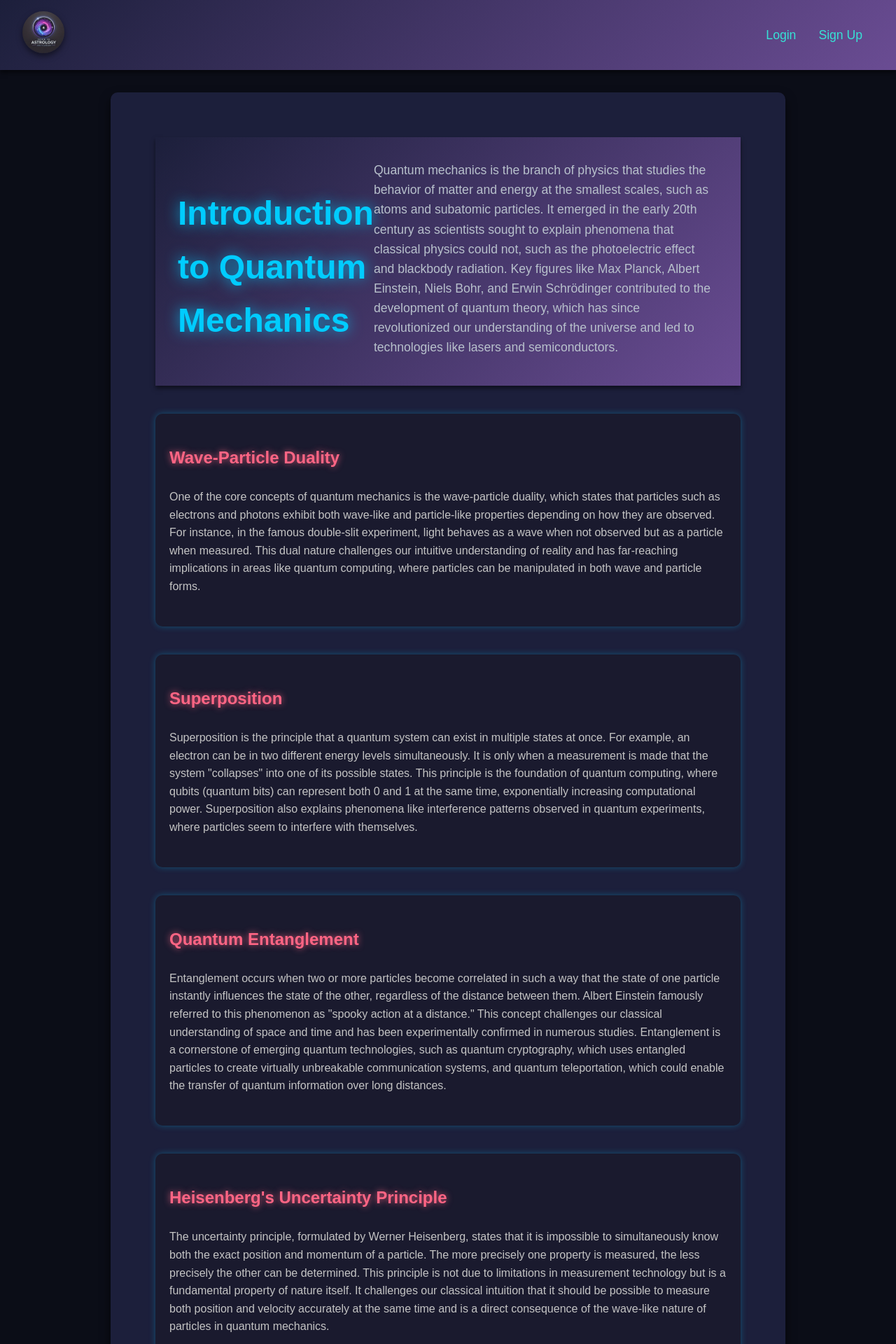
After one commit to SpiritedVibes/Intro-to-Astrology, a Django app: page /quantum-mechanics/ in a window 1280 px wide. The commit adds this page. Shown: the top 1920 px of the page at 70% size. Run offline with Django 5.2, Linux system fonts and the light colour scheme.

Commit message:
quantum mechanics html and style

```diff
--- /dev/null
+++ b/main_app/static/css/quantum_mechanics.css
@@ -0,0 +1,149 @@
+body {
+    margin: 0;
+    padding: 0;
+    font-family: 'Arial', sans-serif;
+    background-color: #0B0D17;
+    color: #F5F7FA;
+    line-height: 1.6;
+  }
+
+  header {
+    background: linear-gradient(135deg, #1C1F3B, #6A4C93);
+    color: #F5F7FA;
+    padding: 1rem 2rem;
+    display: flex;
+    align-items: center;
+    justify-content: space-between;
+    box-shadow: 0 4px 6px rgba(0, 0, 0, 0.5);
+    position: relative;
+    z-index: 10;
+    width: 100%;
+    box-sizing: border-box;
+    top: 0;
+  }
+
+  header h1 {
+    font-size: 48px;
+    color: #00ccff;
+    text-shadow: 0 0 20px rgba(0, 204, 255, 0.8);
+    margin-top: 50px;
+  }
+
+  header nav ul {
+    list-style: none;
+    margin: 0;
+    padding: 0;
+    display: flex;
+  }
+
+  header nav ul li {
+    margin: 0 1rem;
+  }
+
+  header nav a {
+    color: #37E2D5;
+    text-decoration: none;
+    font-size: 1.1rem;
+    transition: color 0.3s ease;
+  }
+
+  header nav a:hover {
+    color: #FF6584;
+    text-shadow: 0 0 5px #FF6584;
+  }
+
+  .exploration-container {
+    padding: 2rem;
+  }
+
+  .exploration-section {
+    margin-top: 40px;
+  }
+
+  .exploration-section h2 {
+    font-size: 2rem;
+    color: #F5F7FA;
+    text-shadow: 0 0 10px rgba(0, 204, 255, 0.5);
+  }
+
+  .exploration-section .info {
+    background: #1a1a2e;
+    margin: 20px 0;
+    padding: 20px;
+    border-radius: 10px;
+    box-shadow: 0 0 10px rgba(0, 204, 255, 0.3);
+  }
+
+  .exploration-section .info h3 {
+    font-size: 1.5rem;
+    color: #FF6584;
+    text-shadow: 0 0 10px rgba(255, 101, 132, 0.8);
+  }
+
+  .exploration-section .info p {
+    font-size: 1rem;
+    color: #c4c4c4;
+  }
+
+  .exploration-more-info {
+    text-align: center;
+    margin-top: 50px;
+  }
+
+  .exploration-more-info a {
+    color: #37E2D5;
+    text-decoration: none;
+    font-size: 1.2rem;
+  }
+
+  .exploration-more-info a:hover {
+    color: #FF6584;
+    text-shadow: 0 0 5px #FF6584;
+  }
+
+  footer {
+    background: #0B0D17;
+    color: #B8C1CC;
+    text-align: center;
+    padding: 1rem 0;
+    border-top: 1px solid #6A4C93;
+  }
+
+  footer p {
+    margin: 0;
+    font-size: 0.9rem;
+  }
+
+  footer a {
+    color: #37E2D5;
+    text-decoration: none;
+  }
+
+  footer a:hover {
+    color: #FF6584;
+  }
+
+  @media (max-width: 768px) {
+    header {
+        flex-direction: column;
+        align-items: center;
+        text-align: center;
+    }
+
+    header nav ul {
+        flex-direction: column;
+    }
+
+    header nav ul li {
+        margin: 0.5rem 0;
+    }
+
+    main {
+        padding: 1rem;
+        margin: 1rem auto;
+    }
+
+    header nav a {
+        font-size: 1rem;
+    }
+  }
--- a/main_app/templates/home.html
+++ b/main_app/templates/home.html
@@ -25,6 +25,12 @@
         </a>
     </div>
 
+    <div class="card">
+        <a href="{% url 'quantum_mechanics' %}">
+            <h2>Begin Learning Quantum Mechanics</h2>
+        </a>
+    </div>
+
     {% if not user.is_authenticated %}
         <section>
             <form action="{% url 'home' %}" method="post" class="login">
--- /dev/null
+++ b/main_app/templates/quantum_mechanics.html
@@ -0,0 +1,68 @@
+{% extends 'base.html' %}
+
+{% load static %}
+
+{% block head %}
+    <link rel="stylesheet" href="{% static 'css/quantum_mechanics.css' %}" />
+{% endblock %}
+
+{% block content %}
+    <div class="exploration-container">
+         <header>
+            <h1>Introduction to Quantum Mechanics</h1>
+            <p>Quantum mechanics is the branch of physics that studies the behavior of matter and energy at the smallest scales, such as atoms and subatomic particles. It emerged in the early 20th century as scientists sought to explain phenomena that classical physics could not, such as the photoelectric effect and blackbody radiation. Key figures like Max Planck, Albert Einstein, Niels Bohr, and Erwin Schrödinger contributed to the development of quantum theory, which has since revolutionized our understanding of the universe and led to technologies like lasers and semiconductors.</p>
+        </header>
+
+        <section class="exploration-section">
+            <div class="info">
+            <h3>Wave-Particle Duality</h3>
+            <p>One of the core concepts of quantum mechanics is the wave-particle duality, which states that particles such as electrons and photons exhibit both wave-like and particle-like properties depending on how they are observed. For instance, in the famous double-slit experiment, light behaves as a wave when not observed but as a particle when measured. This dual nature challenges our intuitive understanding of reality and has far-reaching implications in areas like quantum computing, where particles can be manipulated in both wave and particle forms.</p>
+        </div>
+
+        <section class="exploration-section">
+            <div class="info">
+            <h3>Superposition</h3>
+            <p>Superposition is the principle that a quantum system can exist in multiple states at once. For example, an electron can be in two different energy levels simultaneously. It is only when a measurement is made that the system "collapses" into one of its possible states. This principle is the foundation of quantum computing, where qubits (quantum bits) can represent both 0 and 1 at the same time, exponentially increasing computational power. Superposition also explains phenomena like interference patterns observed in quantum experiments, where particles seem to interfere with themselves.</p>
+        </div>
+
+        <section class="exploration-section">
+            <div class="info">
+            <h3>Quantum Entanglement</h3>
+            <p>Entanglement occurs when two or more particles become correlated in such a way that the state of one particle instantly influences the state of the other, regardless of the distance between them. Albert Einstein famously referred to this phenomenon as "spooky action at a distance." This concept challenges our classical understanding of space and time and has been experimentally confirmed in numerous studies. Entanglement is a cornerstone of emerging quantum technologies, such as quantum cryptography, which uses entangled particles to create virtually unbreakable communication systems, and quantum teleportation, which could enable the transfer of quantum information over long distances.</p>
+        </div>
+
+        <section class="exploration-section">
+            <div class="info">
+            <h3>Heisenberg's Uncertainty Principle</h3>
+            <p>The uncertainty principle, formulated by Werner Heisenberg, states that it is impossible to simultaneously know both the exact position and momentum of a particle. The more precisely one property is measured, the less precisely the other can be determined. This principle is not due to limitations in measurement technology but is a fundamental property of nature itself. It challenges our classical intuition that it should be possible to measure both position and velocity accurately at the same time and is a direct consequence of the wave-like nature of particles in quantum mechanics.</p>
+        </div>
+
+        <section class="exploration-section">
+            <div class="info">
+            <h3>Applications of Quantum Mechanics</h3>
+            <ul>
+                <li><strong>Quantum Computing:</strong> By leveraging the principles of superposition and entanglement, quantum computers can perform calculations at speeds far beyond the capabilities of classical computers. This could revolutionize industries such as cryptography, optimization, and drug discovery.</li>
+                <li><strong>Semiconductors:</strong> Quantum mechanics is fundamental to the operation of semiconductors, which are the building blocks of modern electronics. Transistors, which power everything from smartphones to computers, rely on quantum effects such as tunneling and energy band gaps.</li>
+                <li><strong>Quantum Cryptography:</strong> Quantum cryptography uses quantum principles like entanglement to create secure communication methods that are resistant to eavesdropping. Any attempt to intercept quantum information will disturb the system, revealing the presence of a hacker.</li>
+                <li><strong>Medical Imaging:</strong> Techniques such as Magnetic Resonance Imaging (MRI) rely on quantum mechanics. The interaction between magnetic fields and atomic nuclei provides detailed images of the inside of the human body, aiding in diagnoses and medical research.</li>
+            </ul>
+        </div>
+
+        <section id="key_figures" class="exploration-section">
+            <div class="info">
+            <h3>Key Figures in Quantum Mechanics</h3>
+            <ul>
+                <li><strong>Max Planck:</strong> Introduced the concept of quantized energy levels, which laid the foundation for quantum theory. Planck's work on black-body radiation helped establish the idea that energy is quantized and not continuous.</li>
+                <li><strong>Albert Einstein:</strong> Explained the photoelectric effect, showing that light has both particle and wave properties. His work on the photoelectric effect earned him the Nobel Prize in Physics in 1921, and it provided early evidence for the emerging quantum theory.</li>
+                <li><strong>Niels Bohr:</strong> Developed the Bohr model of the atom, integrating quantum concepts and explaining the behavior of electrons within atoms. His model was a crucial step in the development of quantum mechanics.</li>
+                <li><strong>Erwin Schrödinger:</strong> Formulated the Schrödinger equation, which describes how quantum systems evolve over time. His work on wave mechanics provided a mathematical framework for understanding quantum phenomena.</li>
+                <li><strong>Werner Heisenberg:</strong> Developed the uncertainty principle and matrix mechanics, a formulation of quantum mechanics that emphasizes the importance of the discrete nature of energy and momentum in the quantum world.</li>
+            </ul>
+        </div>
+
+        <section id="quiz" class="exploration-section">
+            <h2>Test Your Knowledge</h2>
+            <p>Once you've reviewed the material, take our <a href="/quizzes">quantum mechanics quiz</a> to see how much you've learned! This quiz will test your understanding of the principles discussed here, from wave-particle duality to the uncertainty principle, and provide you with feedback to help solidify your knowledge.</p>
+        </section>
+    </div>
+{% endblock %}
--- a/main_app/templates/universe_explore.html
+++ b/main_app/templates/universe_explore.html
@@ -120,4 +120,10 @@
         <p>Explore more about the universe through our <a href="{% url 'stars_explore' %}">Explore the Stars</a> section!</p>
     </section>
 </div>
+
+<section id="quiz">
+    <h2>Test Your Knowledge</h2>
+    <p>Once you've reviewed the material, take our <a href="/quizzes">Intro to the Universe quiz</a> to see how much you've learned!</p>
+</section>
+
 {% endblock %}
--- a/main_app/urls.py
+++ b/main_app/urls.py
@@ -13,6 +13,7 @@ urlpatterns = [
     path('quiz-answer/', views.quiz_answer, name='quiz_answer'),
     path('planet-info/', views.planet_info, name='planet_info'),
     path('explore-stars/', views.explore_stars, name='stars_explore'),
+    path('quantum-mechanics/', views.quantum_mechanics, name='quantum_mechanics'),
 
     path('quizzes/', views.quiz_list, name='quiz_list'),
     path('quiz/<int:pk>/', QuizDetailView.as_view(), name='quiz_detail'),
--- a/main_app/views.py
+++ b/main_app/views.py
@@ -229,6 +229,9 @@ def planet_info(request):
 def explore_stars(request):
     return render(request, 'stars_explore.html')
 
+def quantum_mechanics(request):
+    return render(request, 'quantum_mechanics.html')
+
 @login_required
 def user_dashboard(request):
     user_results = QuizResult.objects.filter(user=request.user).select_related('quiz')
```
Also changed, not shown: main_app/static/css/home.css (+10 -6 lines), main_app/templates/stars_explore.html (+8 -2 lines).
